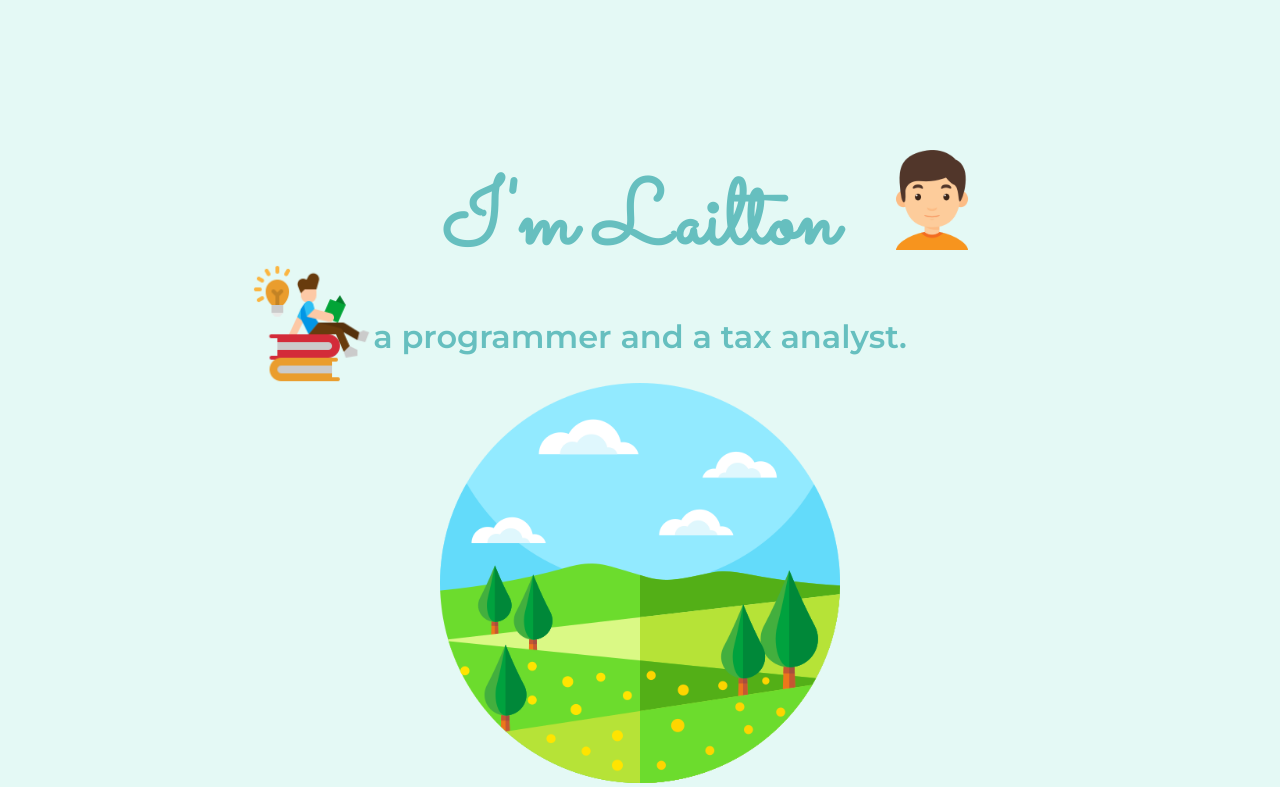
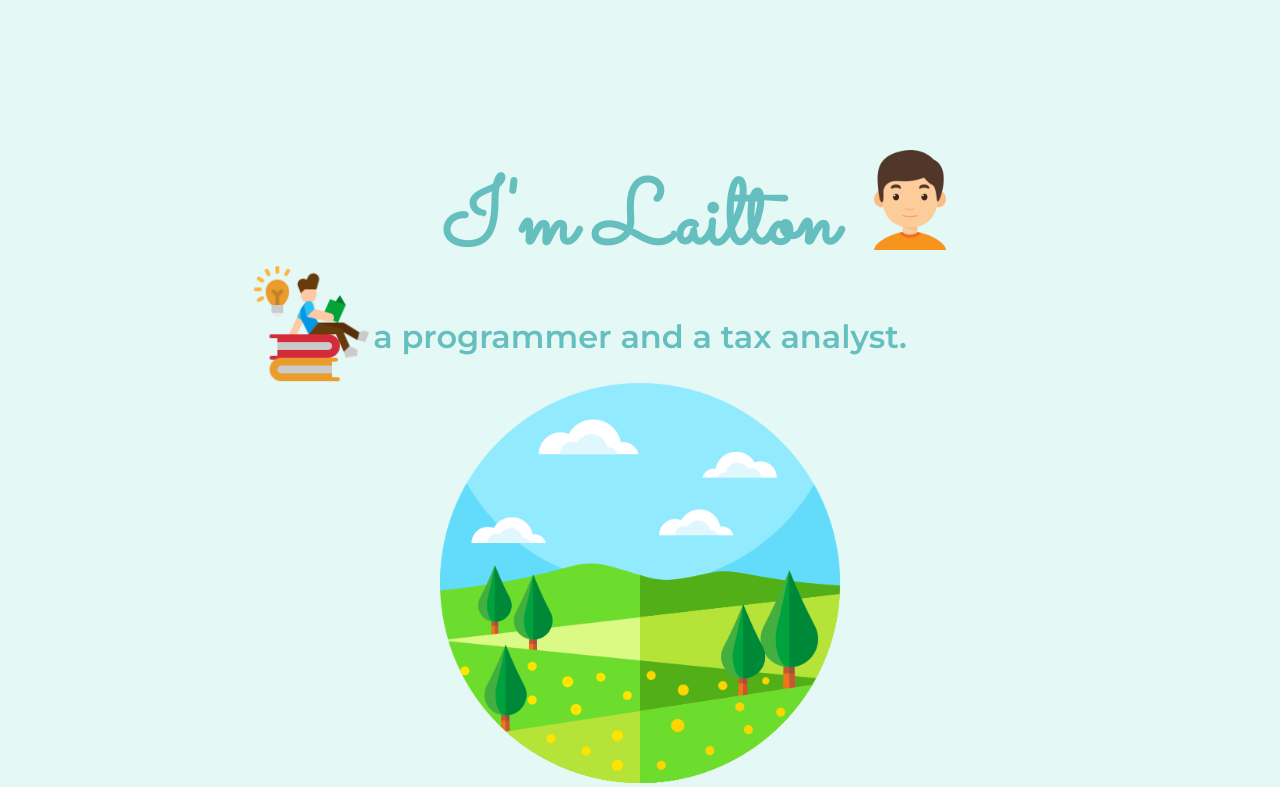
Before and after one commit to LailtonSoares/Personal-website, a plain HTML site: page index.html in a window 1280 px wide. Shown: the top 800 px of the page. Drawn offline with Linux system fonts and the light colour scheme.

Commit message:
Update styles.css

```diff
--- a/styles.css
+++ b/styles.css
@@ -46,7 +46,7 @@ h3{
 }
 .boy{
   position: absolute;
-  right: 18.625rem;
+  right: 25%;
   top: 150px;
 }
 .reading{
```
